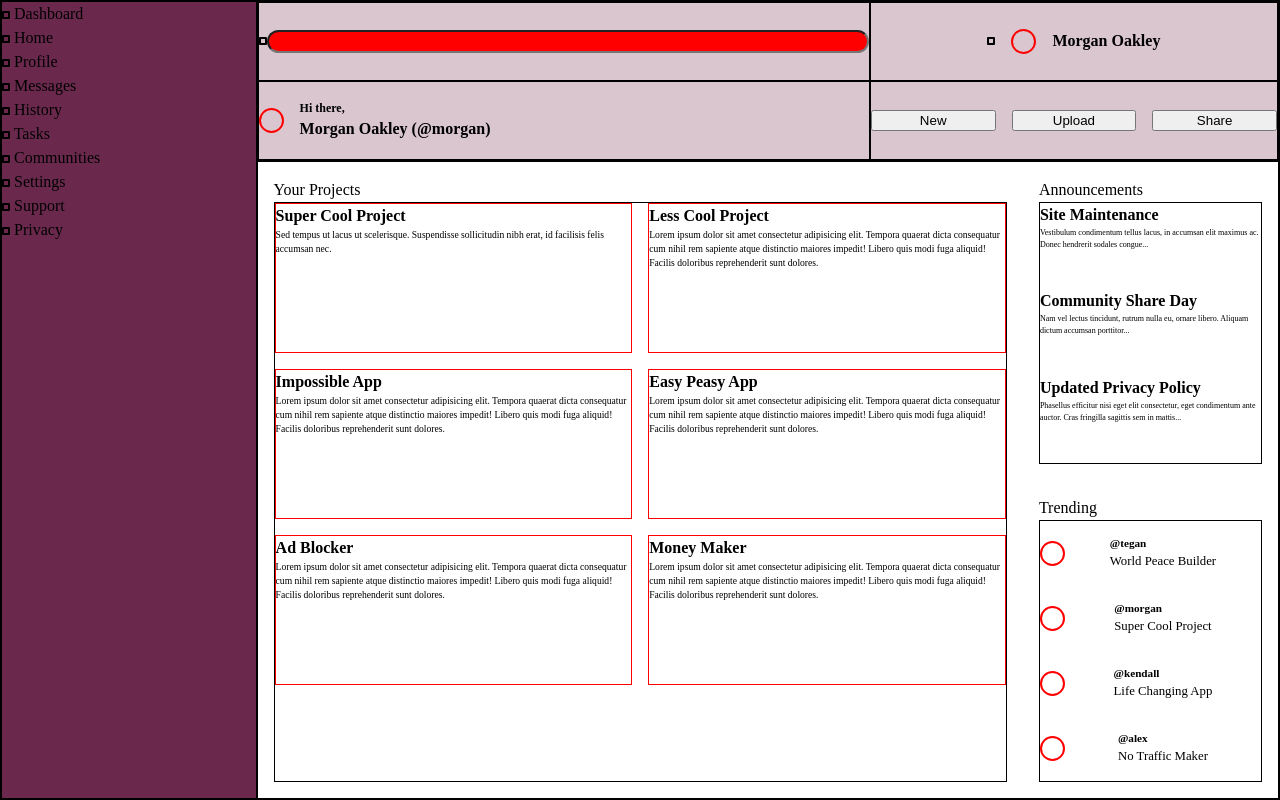
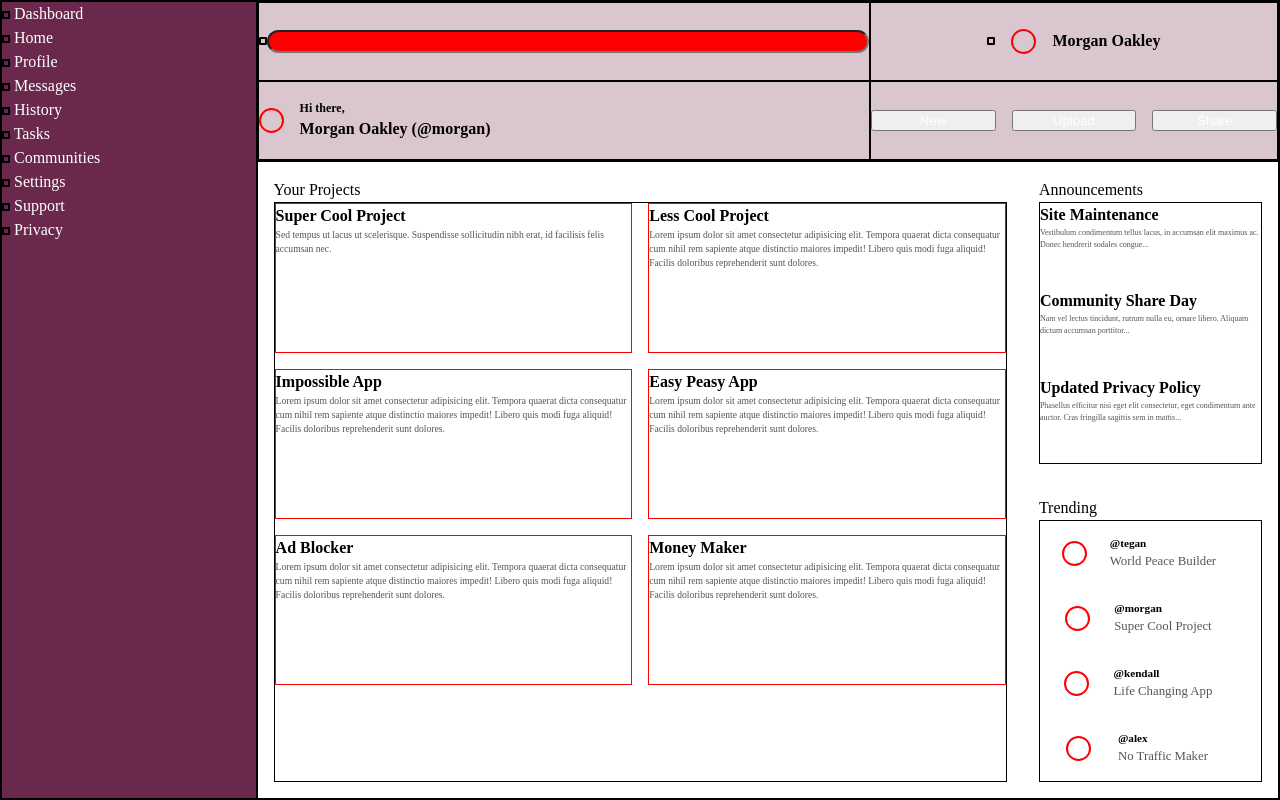
Before and after one commit to The-Slick-Nick/odin-admin-dashboard, a plain HTML site: page index.html in a window 1280 px wide. Drawn offline with Linux system fonts and the light colour scheme.

Commit message:
Assign font colors

```diff
--- a/style.css
+++ b/style.css
@@ -32,6 +32,11 @@
     --rose-7: #6a294c;
     --rose-8: #491d35;
     --rose-9: #2b111f;
+
+
+    --font-color-light: #ffffff;
+    --font-color-dark: #000000;
+    --font-color-medium: #555555;
 }
 
 body {
@@ -138,7 +143,13 @@ body {
     grid-template-columns: repeat(3, 1fr);
     align-items: center;
     gap: 1rem;
+
+    &>button {
+        color: var(--font-color-light);
+    }
 }
+
+
 
 
 /**************************************************
@@ -152,9 +163,14 @@ body {
     grid-auto-rows: min-content;
 }
 
+.sidebar-item {
+    color: var(--font-color-light);
+}
+
 .sidebar-item * {
     display: inline-block;
 }
+
 
 
 /**************************************************
@@ -191,6 +207,7 @@ body {
 
 .project-description {
     font-size: 0.6rem;
+    color: var(--font-color-medium);
 }
 
 .section-announcements {
@@ -198,13 +215,13 @@ body {
     grid-column: 2 / 3;
 }
 
-
 .title {
     font-weight: bold;
 }
 
 .flavor {
     font-size: 0.5em;
+    color: var(--font-color-medium);
 }
 
 
@@ -221,14 +238,16 @@ body {
         "pfp working-on";
 
     align-items: center;
-}
 
-.trending-item .pfp {
-    width: 25px;
-    height: 25px;
-    border-radius: 25px;
-    border: 2px solid red;
-    grid-area: pfp;
+    &>.pfp {
+        width: 25px;
+        height: 25px;
+        border-radius: 25px;
+        border: 2px solid red;
+        grid-area: pfp;
+        justify-self: center;
+    }
+
 }
 
 .handle {
@@ -242,6 +261,7 @@ body {
     font-size: 0.8rem;
     grid-area: working-on;
     align-self: self-start;
+    color: var(--font-color-medium);
 }
 
 
```
